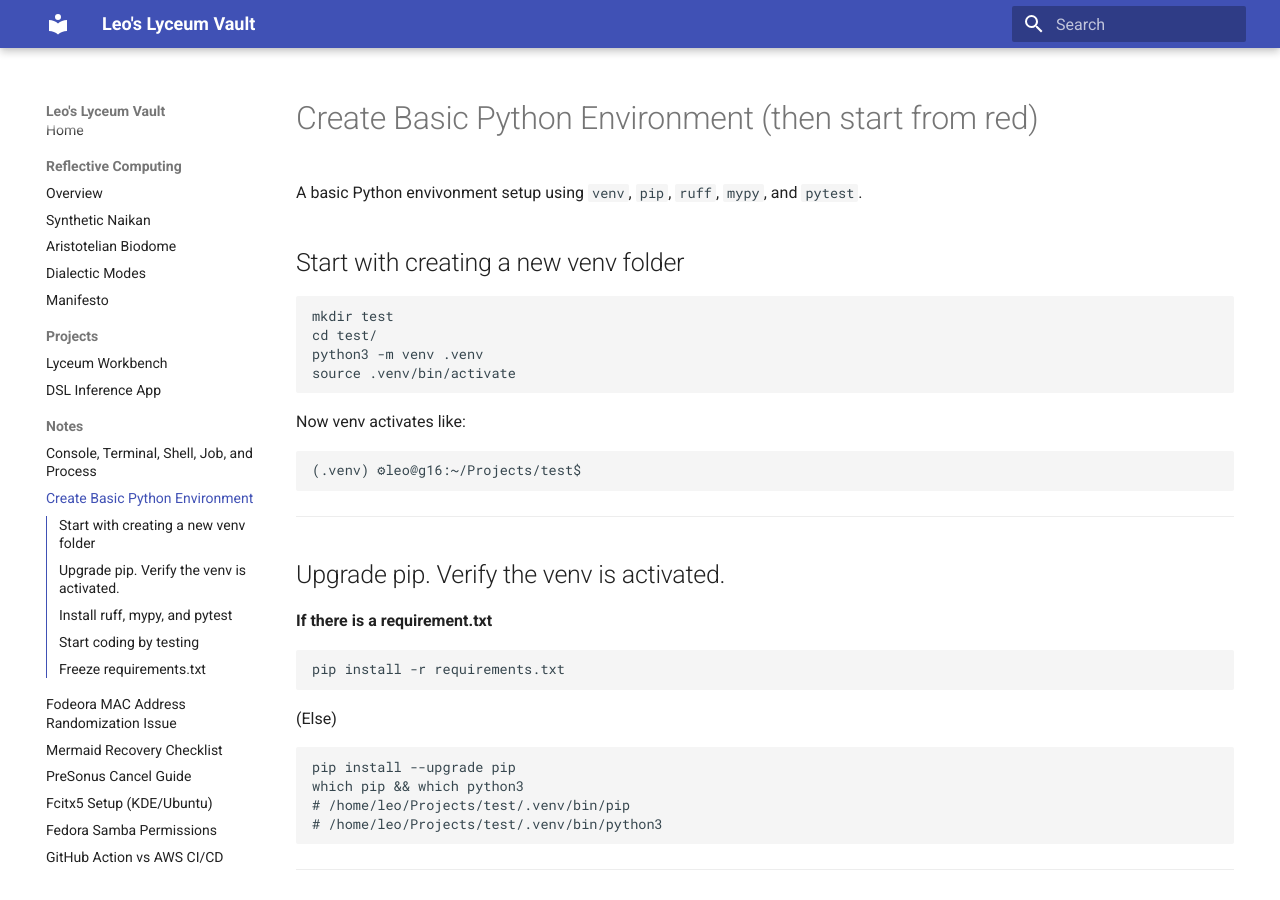
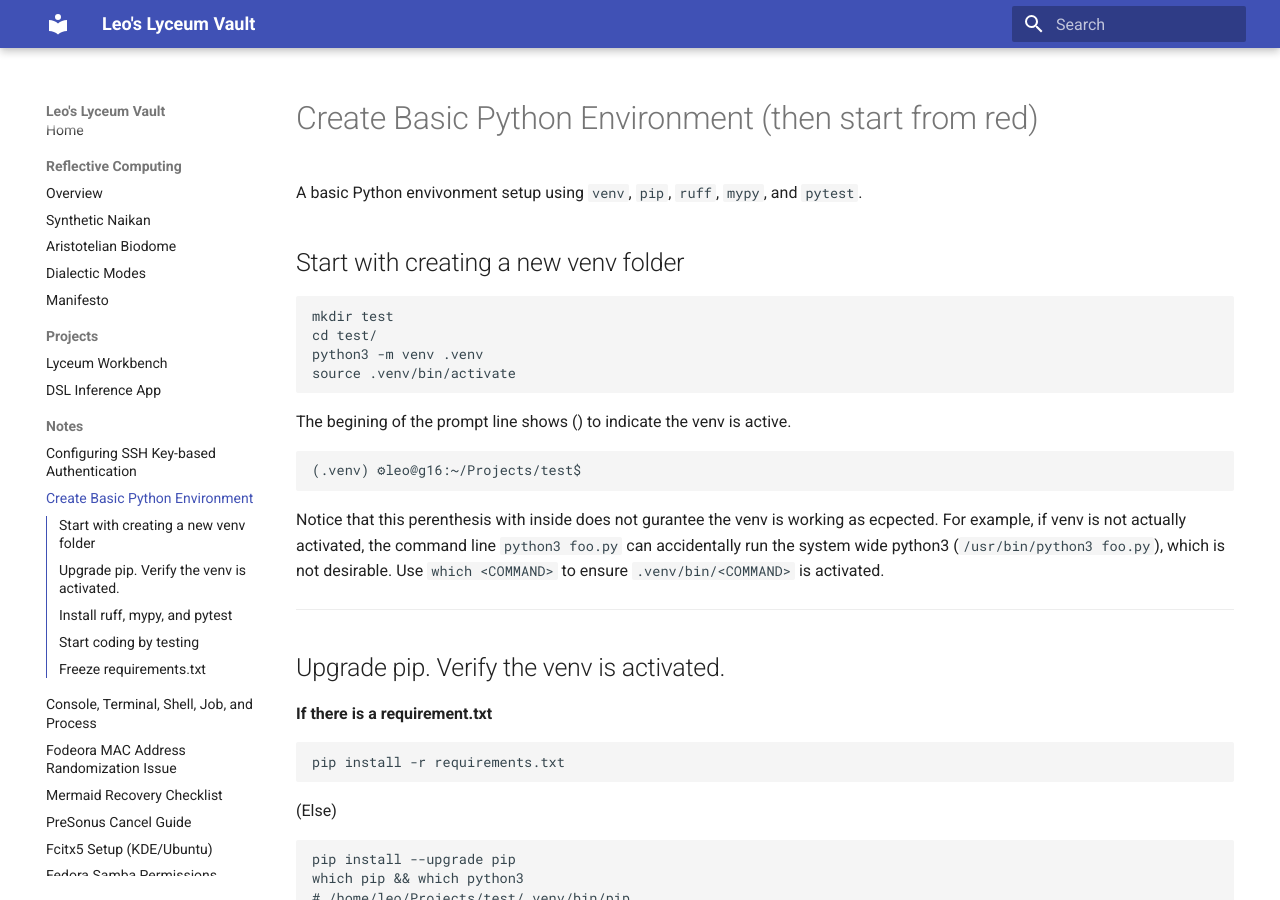
Before and after one commit to leo-nakayama/lyceum-vault, an MkDocs documentation site: the page built from docs/notes/Create-Basic-Python-Environment-then-start-from-red.md, in a window 1280 px wide and 900 px high. Built offline with MkDocs 1.6.1 and Material for MkDocs 9.7.7, drawn with Linux system fonts in a browser that asks for light colours.

Commit message:
adding a new content, fixed some content

````diff
--- a/docs/notes/Create-Basic-Python-Environment-then-start-from-red.md
+++ b/docs/notes/Create-Basic-Python-Environment-then-start-from-red.md
@@ -11,11 +11,14 @@ python3 -m venv .venv
 source .venv/bin/activate
 ```
 
-Now venv activates like:
+The begining of the prompt line shows (<VENV_DIR_NAME>) to indicate the venv is active.
 
 ```text
 (.venv) ⚙leo@g16:~/Projects/test$
 ```
+
+Notice that this perenthesis with <VENV_DIR_NAME> inside does not gurantee the venv is working as ecpected. For example, if venv is not actually activated, the command line `python3 foo.py` can accidentally run the system wide python3 (`/usr/bin/python3 foo.py`), which is not desirable. Use `which <COMMAND>` to ensure `.venv/bin/<COMMAND>` is activated.
+
 ---
 
 ## Upgrade pip. Verify the venv is activated.
--- a/mkdocs.yml
+++ b/mkdocs.yml
@@ -19,8 +19,9 @@ nav:
   - Lyceum Workbench: projects/lyceum-workbench.md
   - DSL Inference App: projects/dsl-inference-app.md
 - Notes:
+  - Configuring SSH Key-based Authentication: notes/Configuring-SSH-Key-based-Authentication.md
+  - Create Basic Python Environment: notes/Create-Basic-Python-Environment-then-start-from-red.md
   - Console, Terminal, Shell, Job, and Process: notes/console-terminal-shell.md
-  - Create Basic Python Environment: notes/Create-Basic-Python-Environment-then-start-from-red.md
   - Fodeora MAC Address Randomization Issue: notes/Fedora_MAC_Address_Randomization_Issue.md
   - Mermaid Recovery Checklist: notes/mermaid-recovery-checklist.md
   - PreSonus Cancel Guide: notes/presonus-cancel-guide.md
````
Also changed, not shown: docs/notes/Configuring-SSH-Key-based-Authentication.md (added, +66 -0 lines).
